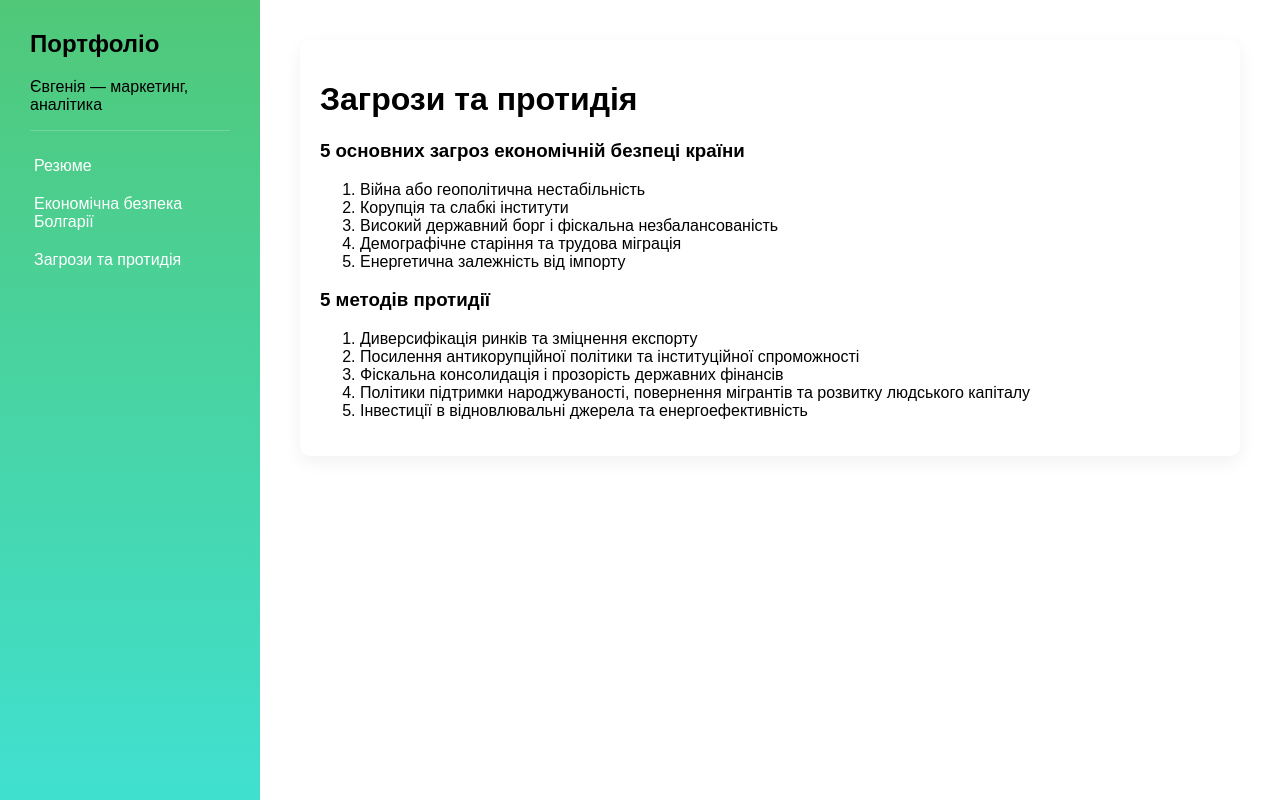
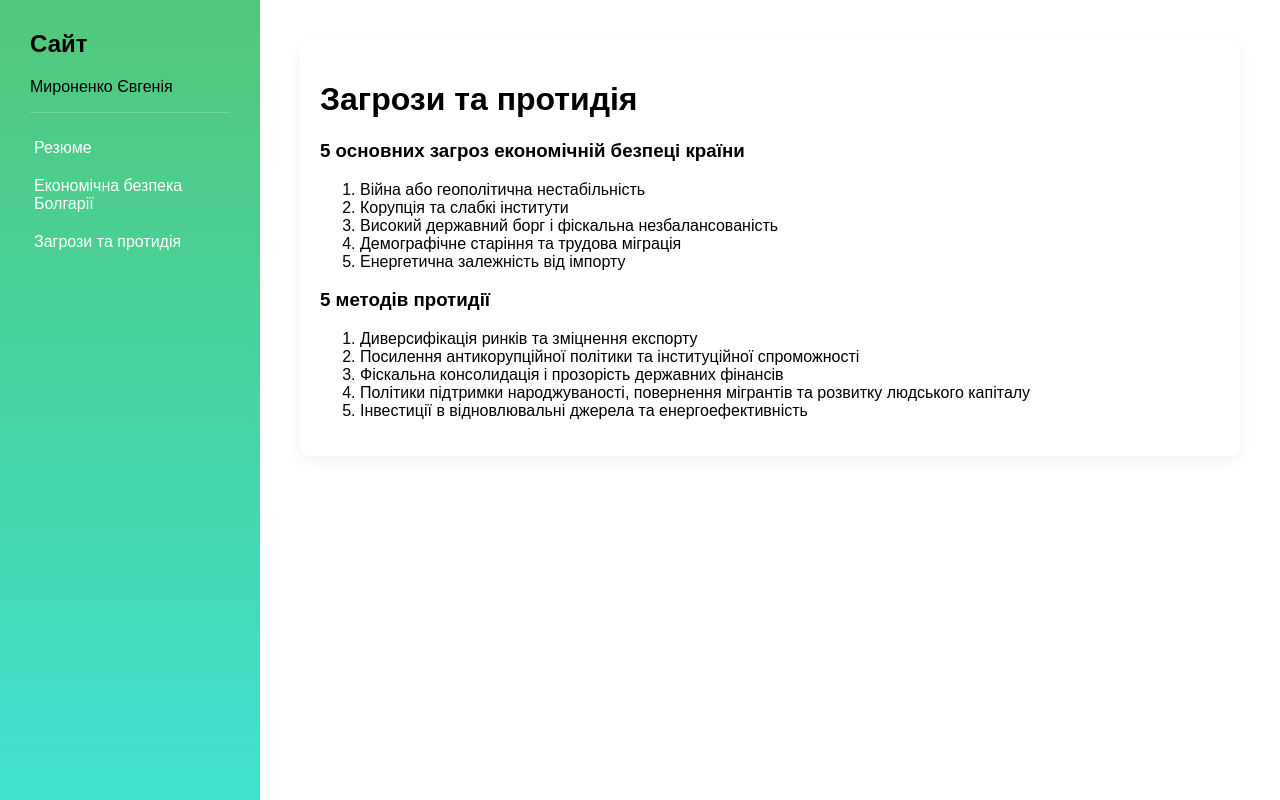
Before and after one commit to YevheniiaMyronenko/site, a plain HTML site: page threats.html in a window 1280 px wide. Drawn offline with Linux system fonts and the light colour scheme.

Commit message:
Update threats.html

```diff
--- a/threats.html
+++ b/threats.html
@@ -10,8 +10,8 @@
 <div class="container">
 
 <nav>
-  <h2>Портфоліо</h2>
-  <p>Євгенія — маркетинг, аналітика</p>
+  <h2>Сайт</h2>
+  <p>Мироненко Євгенія</p>
   <hr style="border:none;height:1px;background:rgba(255,255,255,0.2);margin:16px 0">
   <a href="resume.html">Резюме</a>
   <a href="econ.html">Економічна безпека Болгарії</a>
```
